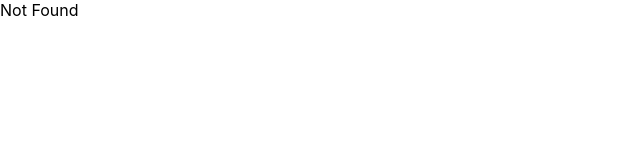
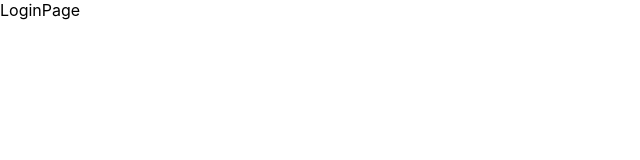
Before and after one commit to Khangtt1110/redux-saga, a React (Create React App) app: page / in a window 1280 px wide. Shown: the top 160 px of the page, without its empty margins (0-640 px from the left). Built offline with nearby package versions, Linux system fonts and the light colour scheme.

Commit message:
update private route

```diff
--- a/src/App.tsx
+++ b/src/App.tsx
@@ -3,11 +3,13 @@ import AdminLayout from 'components/Layout/Admin';
 import RegisterPage from 'features/auth/pages/RegisterPage';
 import { Route, Routes } from 'react-router-dom';
 import LoginPage from './features/auth/pages/LoginPage';
-import { LOGIN_PATH, REGISTER_PATH, ADMIN_PATH } from './utils/index';
+import { LOGIN_PATH, REGISTER_PATH, ADMIN_PATH, TEST_PATH } from './utils/index';
 
 import './App.css';
 
 function App() {
+    // check login
+    const isLoggedIn = Boolean(localStorage.getItem('access_token'));
     return (
         <div>
             <Routes>
@@ -17,18 +19,17 @@ function App() {
                 <Route path={LOGIN_PATH} element={<LoginPage />} />
                 {/* Register Page */}
                 <Route path={REGISTER_PATH} element={<RegisterPage />} />
-                {/* Admin Layout */}
-                <Route
-                    path={ADMIN_PATH}
-                    element={
-                        <PrivateRoute>
-                            <AdminLayout />
-                        </PrivateRoute>
-                    }
-                />
-
+                {/* Private Route */}
+                {isLoggedIn ? (
+                    <>
+                        <Route path={ADMIN_PATH} element={<AdminLayout />} />
+                        <Route path={TEST_PATH} element={<RegisterPage />} />
+                    </>
+                ) : (
+                    <Route path="*" element={<LoginPage />} />
+                )}
                 {/* Not found */}
-                <Route path="*" element={<NotFound />} />
+                {/* <Route path="*" element={<NotFound />} /> */}
             </Routes>
         </div>
     );
--- a/src/components/Common/PrivateRoute.tsx
+++ b/src/components/Common/PrivateRoute.tsx
@@ -1,11 +1,15 @@
-import { Navigate, Outlet, RouteProps } from 'react-router-dom';
+import { Navigate } from 'react-router-dom';
 import { LOGIN_PATH } from '../../utils/index';
 
-export function PrivateRoute(props: RouteProps) {
+type Component = {
+    component: React.ElementType;
+};
+
+export function PrivateRoute({ component: Page }: Component) {
     //Check if user is logged in
     // If yes, show route
     // Otherwise, redirect to login page
     const isLoggedIn = Boolean(localStorage.getItem('access_token'));
 
-    return isLoggedIn ? <Outlet /> : <Navigate to={LOGIN_PATH} />;
+    return isLoggedIn ? <Page /> : <Navigate to={LOGIN_PATH} />;
 }
--- a/src/components/Layout/Admin.tsx
+++ b/src/components/Layout/Admin.tsx
@@ -3,7 +3,7 @@ import React from 'react';
 type Props = {};
 
 const AdminLayout = (props: Props) => {
-    return <div>AdminLayout</div>;
+    return <h1>AdminLayout</h1>;
 };
 
 export default AdminLayout;
--- a/src/utils/index.ts
+++ b/src/utils/index.ts
@@ -2,3 +2,4 @@ export const HOME_PATH = '/';
 export const LOGIN_PATH = '/login';
 export const REGISTER_PATH = '/register';
 export const ADMIN_PATH = '/admin';
+export const TEST_PATH = '/test';
```
